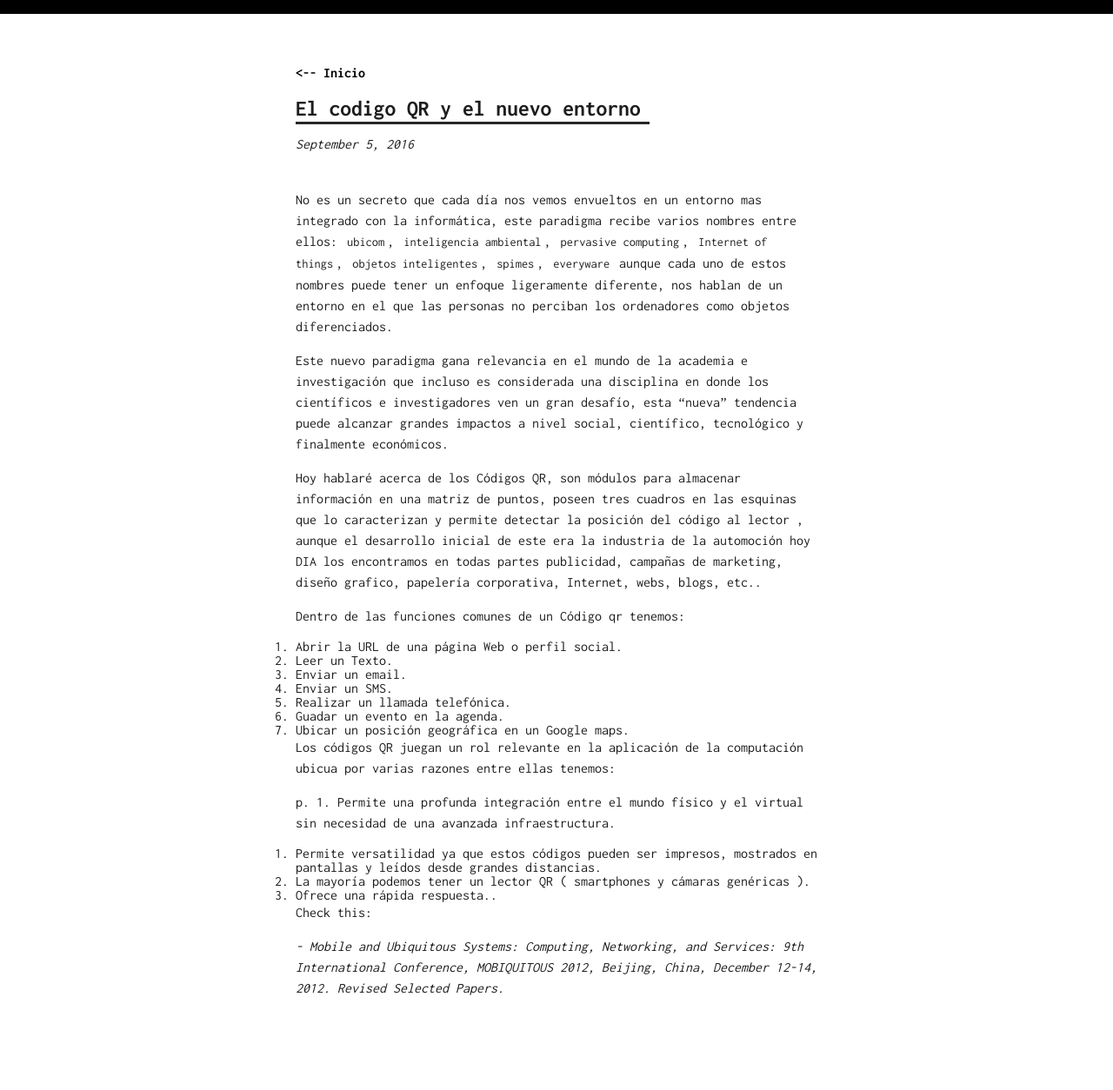
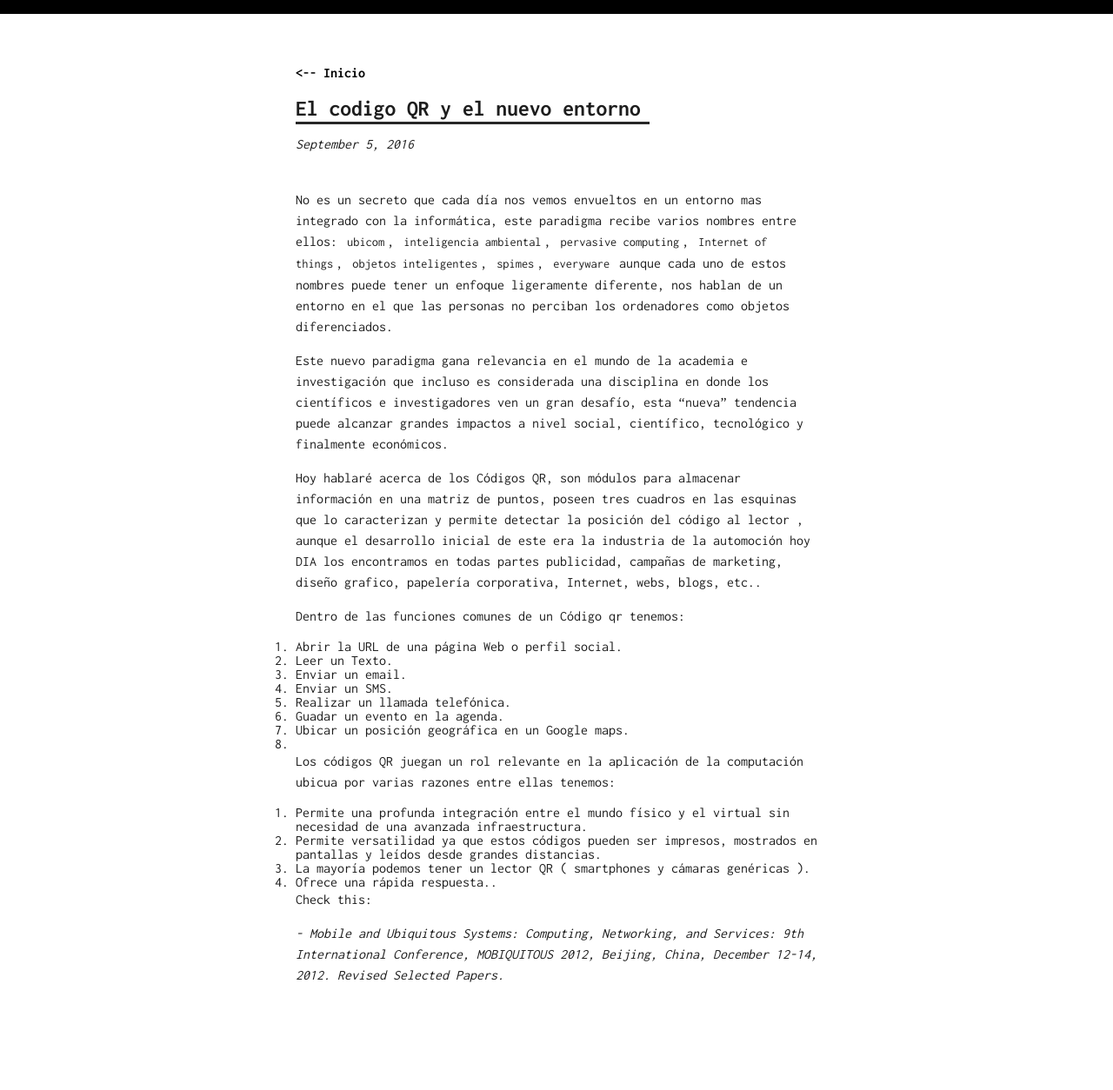
Before and after one commit to AlbCM/albcm.github.io, a Jekyll site: the page built from _posts/2016-09-05-El-codigo-Qr-Y-El-Nuevo-Entorno.markdown, in a window 1280 px wide. Shown: the whole page at 87% size. Built offline with Jekyll 4.4.1, drawn with Linux system fonts in a browser that asks for light colours; comment, search, counter and statistics services are not loaded; some of the changed lines change nothing that is shown.

Commit message:
Update 2016-09-05-El-codigo-Qr-Y-El-Nuevo-Entorno.markdown

```diff
--- a/_posts/2016-09-05-El-codigo-Qr-Y-El-Nuevo-Entorno.markdown
+++ b/_posts/2016-09-05-El-codigo-Qr-Y-El-Nuevo-Entorno.markdown
@@ -20,11 +20,11 @@ Dentro de las funciones comunes de un Código qr tenemos:
 5. Realizar un llamada telefónica.
 6. Guadar un evento en la agenda.
 7. Ubicar un posición geográfica en un Google maps.
-
+8.
 
 Los códigos QR juegan un rol relevante en la aplicación de la computación ubicua por varias razones entre ellas tenemos:
 
-p. 1. Permite una profunda integración entre el mundo físico y el virtual sin necesidad de una avanzada infraestructura.
+1. Permite una profunda integración entre el mundo físico y el virtual sin necesidad de una avanzada infraestructura.
 2. Permite versatilidad ya que estos códigos pueden ser impresos, mostrados en pantallas y leídos desde grandes distancias.
 3. La mayoría podemos tener un lector QR ( smartphones y cámaras genéricas ).
 4. Ofrece una rápida respuesta..
```
